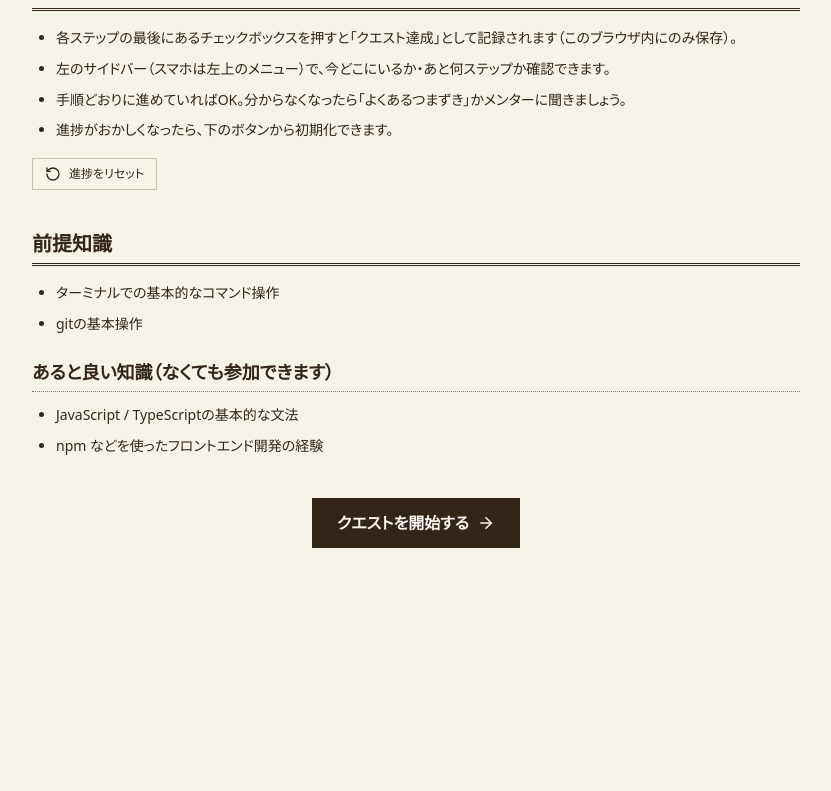
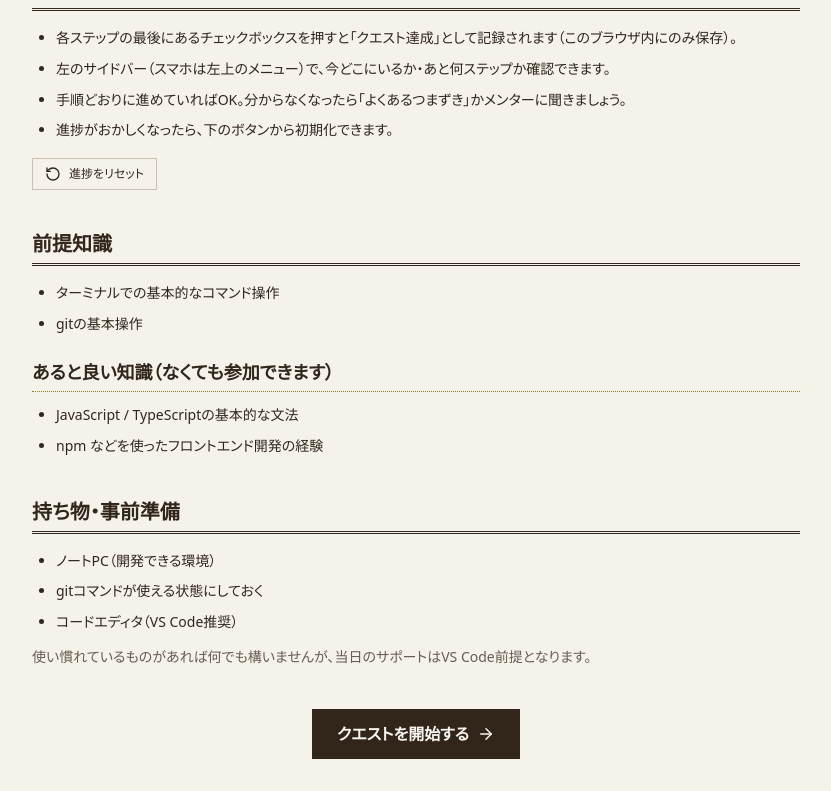
Before and after one commit to RiTa-23/hono_lesson, a React (Vite) app: page / in a window 1280 px wide. Shown: the part 1169-1960 px from the top of the page, without its empty margins (368-1199 px from the left). Before the commit the page ends 1749 px from the top, so only its background shows below. Built offline with nearby package versions, Linux system fonts and the light colour scheme.

Commit message:
fix: 講座の記述修正

```diff
--- a/src/pages/Home.tsx
+++ b/src/pages/Home.tsx
@@ -302,6 +302,19 @@ export function Home() {
         <li>npm などを使ったフロントエンド開発の経験</li>
       </ul>
 
+      {/* 持ち物・事前準備 */}
+      <h2 className="mt-10 text-xl font-bold">持ち物・事前準備</h2>
+      <ul className="mt-4 list-disc space-y-2 pl-6 text-sm leading-relaxed">
+        <li>ノートPC（開発できる環境）</li>
+        <li>gitコマンドが使える状態にしておく</li>
+        <li>
+          コードエディタ（<span className="font-medium">VS Code</span>推奨）
+        </li>
+      </ul>
+      <p className="mt-3 text-sm leading-relaxed text-muted-foreground">
+        使い慣れているものがあれば何でも構いませんが、当日のサポートはVS Code前提となります。
+      </p>
+
       <div className="mt-10 flex justify-center">
         <a
           href="#/session1/01-about-api"
--- a/src/pages/session1/AboutHono.tsx
+++ b/src/pages/session1/AboutHono.tsx
@@ -36,7 +36,7 @@ export function AboutHono() {
           公式ドキュメント
         </a>
         参照）、もともとCloudflare Workers上で動く
-        良いフレームワークがなかったことから生まれました（第3回でそのCloudflareにデプロイします！）。
+        良いフレームワークがなかったことから生まれました。
       </p>
 
       <h2 className="mt-10 text-xl font-bold">言葉を整理しよう</h2>
--- a/src/pages/session1/Setup.tsx
+++ b/src/pages/session1/Setup.tsx
@@ -51,23 +51,35 @@ export function Setup() {
       </Tabs>
 
       <p className="mt-3 leading-relaxed">
-        インストール後、バージョンが表示されればOKです。
+        インストール後、以下のコマンドでバージョンが表示されればOKです。
       </p>
       <CopyBlock
         lang="bash"
         title="確認"
-        code={`bun --version\n# 例: 1.1.38 のように表示されればOK`}
+        code={`bun --version`}
       />
 
       <h2 className="mt-10 text-xl font-bold">2. 講座用リポジトリをcloneする</h2>
       <p className="mt-3 leading-relaxed">
-        フロントエンド（React）が完成済みのリポジトリをcloneします。
-        URLは当日案内されるものを使ってください。
+        任意のディレクトリに移動して、フロントエンド（React）が完成済みのリポジトリをcloneします。
       </p>
       <CopyBlock
         lang="bash"
         title="ターミナル"
-        code={`git clone <当日案内されるリポジトリURL> yorozuya\ncd yorozuya`}
+        code={`git clone https://github.com/RiTa-23/yorozuya.git`}
+      />
+      <Callout variant="info" title="clone先フォルダについて">
+        <p>
+          日本語やスペースを含まないパスにcloneするのがおすすめです
+          （例: <code className="rounded bg-muted px-1.5 py-0.5 text-xs">~/Develop</code> や
+          <code className="rounded bg-muted px-1.5 py-0.5 text-xs">C:\Develop</code>）。
+        </p>
+      </Callout>
+      <p className="mt-3 leading-relaxed">cloneが完了したらディレクトリに移動します。</p>
+      <CopyBlock
+        lang="bash"
+        title="ターミナル"
+        code={`cd yorozuya`}
       />
       <p className="mt-3 leading-relaxed">cloneしたリポジトリの構成はこうなっています。</p>
       <CopyBlock
@@ -76,13 +88,6 @@ export function Setup() {
         code={`yorozuya/\n├── frontend/   # 完成済みのReactアプリ（店舗の外観）\n└── backend/    # ← これから自分で作ります（倉庫とレジ）`}
       />
 
-      <Callout variant="info" title="clone先フォルダについて">
-        <p>
-          日本語やスペースを含まないパスにcloneするのがおすすめです
-          （例: <code className="rounded bg-muted px-1.5 py-0.5 text-xs">~/Develop</code> や
-          <code className="rounded bg-muted px-1.5 py-0.5 text-xs">C:\Develop</code>）。
-        </p>
-      </Callout>
 
       <h2 className="mt-10 text-xl font-bold">3. backendディレクトリにHonoを作成する</h2>
       <p className="mt-3 leading-relaxed">
```
